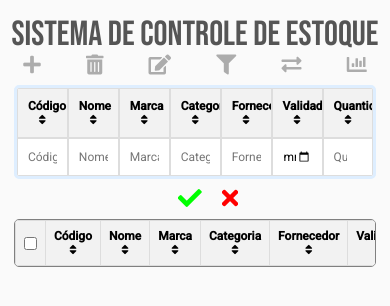
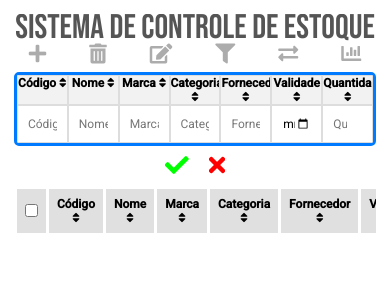
Before and after one commit to yagotonoli/projeto-integrador, a plain HTML site: page projeto-integrador/index.html in a window 390 px wide. Both pictures are taken after a click on the element 31 px from the left and 65 px from the top of the page. Drawn offline with Linux system fonts and the light colour scheme; no server answers.

Commit message:
Correção na responsividade das tabelas  e ajuste no style

```diff
--- a/projeto-integrador/script.js
+++ b/projeto-integrador/script.js
@@ -1,4 +1,4 @@
-const API_URL = "http://localhost:3000/estoque";
+const API_URL = "/estoque";
 
 let filterActive = false;
 let showingMov = false;
--- a/projeto-integrador/style.css
+++ b/projeto-integrador/style.css
@@ -21,46 +21,57 @@ body {
     height: 100vh;
     width: 100vw;
     align-items: center;
+    padding: 1%;
 }
 
-/* Container principal */
+/* Container principal agora é um flex container em coluna */
 .container {
     position: relative;
     width: 100%;
     height: 100%;
-    background-color: rgb(250, 250, 250);
-    box-shadow: 0 0 10px rgba(0, 0, 0, 0.1);
+    background-color: rgb(255, 255, 255);
     text-align: center;
+    display: flex;
+    flex-direction: column;
 }
 
-/* Cabeçalho */
+/* Cabeçalho permanece sem alterações de flex, mas removemos a altura fixa dos títulos */
 .header {
     width: 100%;
     display: flex;
     flex-direction: column;
     position: relative;
+    flex: 0 0 auto;
 }
 
-/* Animação da borda pulsante */
-@keyframes changeColor {
-    0% {
-        border-color: #007bff;
-    }
+/* Títulos (removido height fixo para evitar distorção) */
+h1,
+h2,
+h3,
+h4,
+h5,
+h6 {
+    font-family: var(--font-headings);
+    font-weight: 400;
+    font-style: normal;
+    color: rgb(85, 85, 85);
+    display: flex;
+    justify-content: center;
+    align-items: center;
+    margin-top: -2%;
+}
 
-    50% {
-        border-color: rgb(255, 255, 255);
-    }
-
-    100% {
-        border-color: #007bff;
-    }
+/* A área de conteúdo que envolve as tabelas ocupará o espaço restante */
+.content {
+    flex: 1 1 auto;
+    overflow: hidden;
 }
 
 /* Painel de Edição - mesmo estilo da tabela, com borda azul */
 .edit-panel {
-    margin: 1vw;
+    margin-top: .5vw;
     margin-bottom: 2.5rem;
-    width: calc(100% - 2%);
+    width: 100%;
     border: 3px solid #007bff;
     animation: changeColor 5s infinite alternate;
     border-radius: 5px;
@@ -79,7 +90,6 @@ body {
 .edit-header .edit-cell {
     display: table-cell;
     font-size: 12px;
-    padding: 10px;
     border: 1px solid #ddd;
     text-align: center;
 }
@@ -107,8 +117,9 @@ body {
 
 /* Botões de ação do painel de edição (ícones) */
 .edit-buttons {
-    width: calc(100% - 2%);
+    width: 100%;
     position: absolute;
+    left: 0;
     display: flex;
     justify-content: center;
     margin-top: 10px;
@@ -141,36 +152,15 @@ tr.editing {
     border: 2px solid #007bff;
 }
 
-/* Títulos */
-h1,
-h2,
-h3,
-h4,
-h5,
-h6 {
-    font-family: var(--font-headings);
-    font-weight: 400;
-    font-style: normal;
-    color: rgb(85, 85, 85);
-    display: flex;
-    justify-content: center;
-    align-items: center;
-    height: 8%;
-    margin-top: 1%;
-    padding: 0;
-}
-
 /* Ícones de Ação */
 .action-icons {
     display: flex;
     justify-content: space-between;
     align-items: center;
-    width: calc(100% - 2%);
-    padding-inline: 1.5%;
-    height: 5%;
-    margin-inline: 1%;
+    width: 100%;
     border-radius: 5px;
-    margin-top: -1.5%;
+    margin-top: -2.72%;
+    padding-inline: 3%;
 }
 
 .fas {
@@ -257,7 +247,6 @@ h6 {
     animation: defaultActiveAnimation 8s infinite;
 }
 
-
 .adicionar {
     color: rgb(172, 172, 172);
 }
@@ -305,12 +294,21 @@ h6 {
 
 /* Tabela responsiva */
 .table-container {
-    margin: 1vw;
-    width: calc(100% - 2%);
-    overflow-x: auto;
-    border: solid 1px grey;
-    border-radius: 5px;
-    background-color: white;
+    height: fit-content;
+    overflow: auto;
+    background-color: rgb(240, 240, 240);
+}
+
+/* Estilização das barras de rolagem para uma aparência minimalista */
+/* Para navegadores WebKit (Chrome, Edge, Safari) */
+.table-container::-webkit-scrollbar {
+    width: 2px;
+    height: 2px;
+}
+
+.table-container {
+    scrollbar-width: thin;
+    scrollbar-color: #000000;
 }
 
 table {
@@ -322,12 +320,12 @@ th,
 td {
     font-size: 12px;
     padding: 10px;
-    border: 1px solid #ddd;
+    border: 3px solid #ffffff;
     text-align: center;
 }
 
 th {
-    background-color: #f2f2f2;
+    background-color: rgb(224, 224, 224);
     font-weight: bold;
 }
 
@@ -335,10 +333,6 @@ th {
     display: flex;
     align-items: center;
     justify-content: center;
-}
-
-.select-header input[type="checkbox"] {
-    margin-left: 0;
 }
 
 /* Modais */
```
